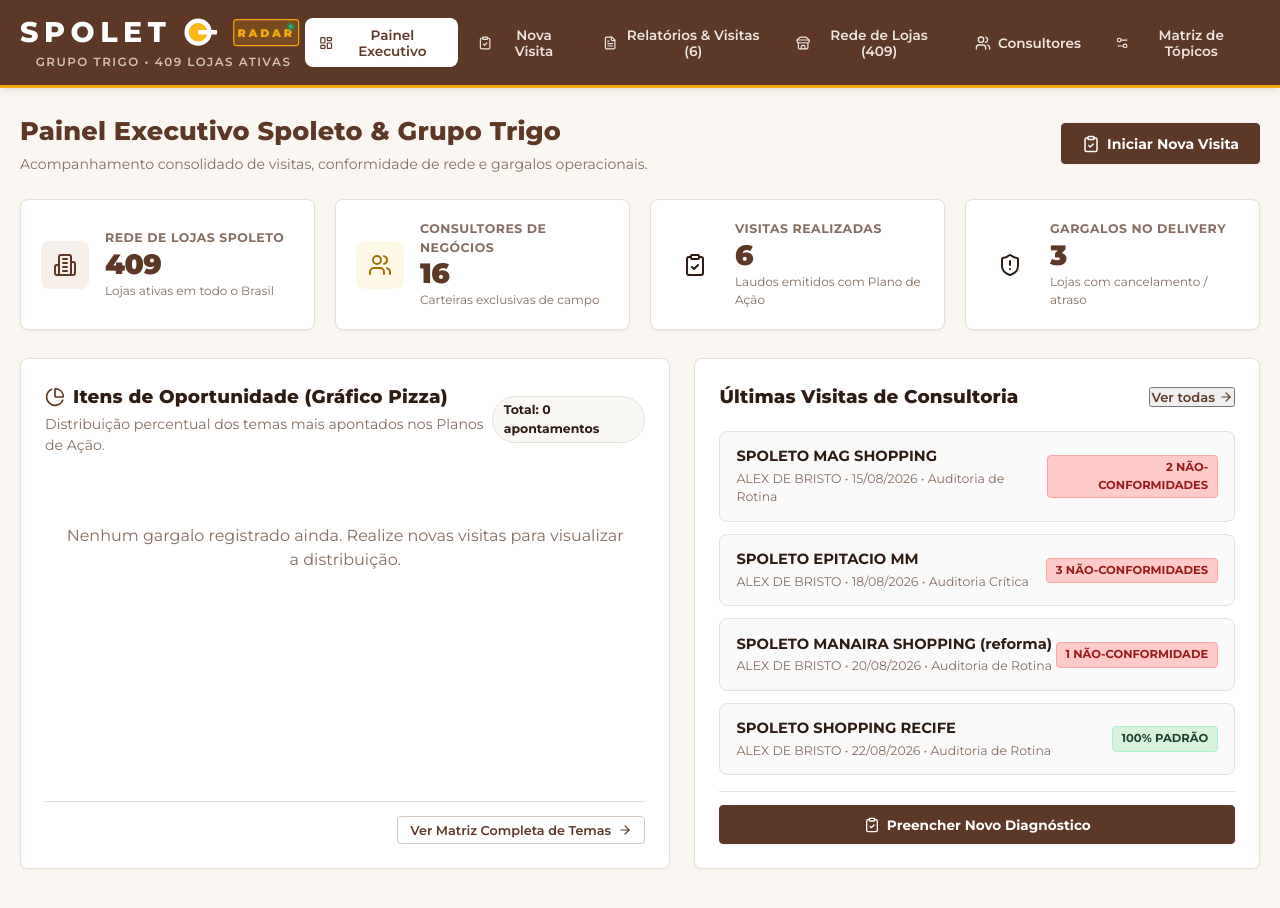
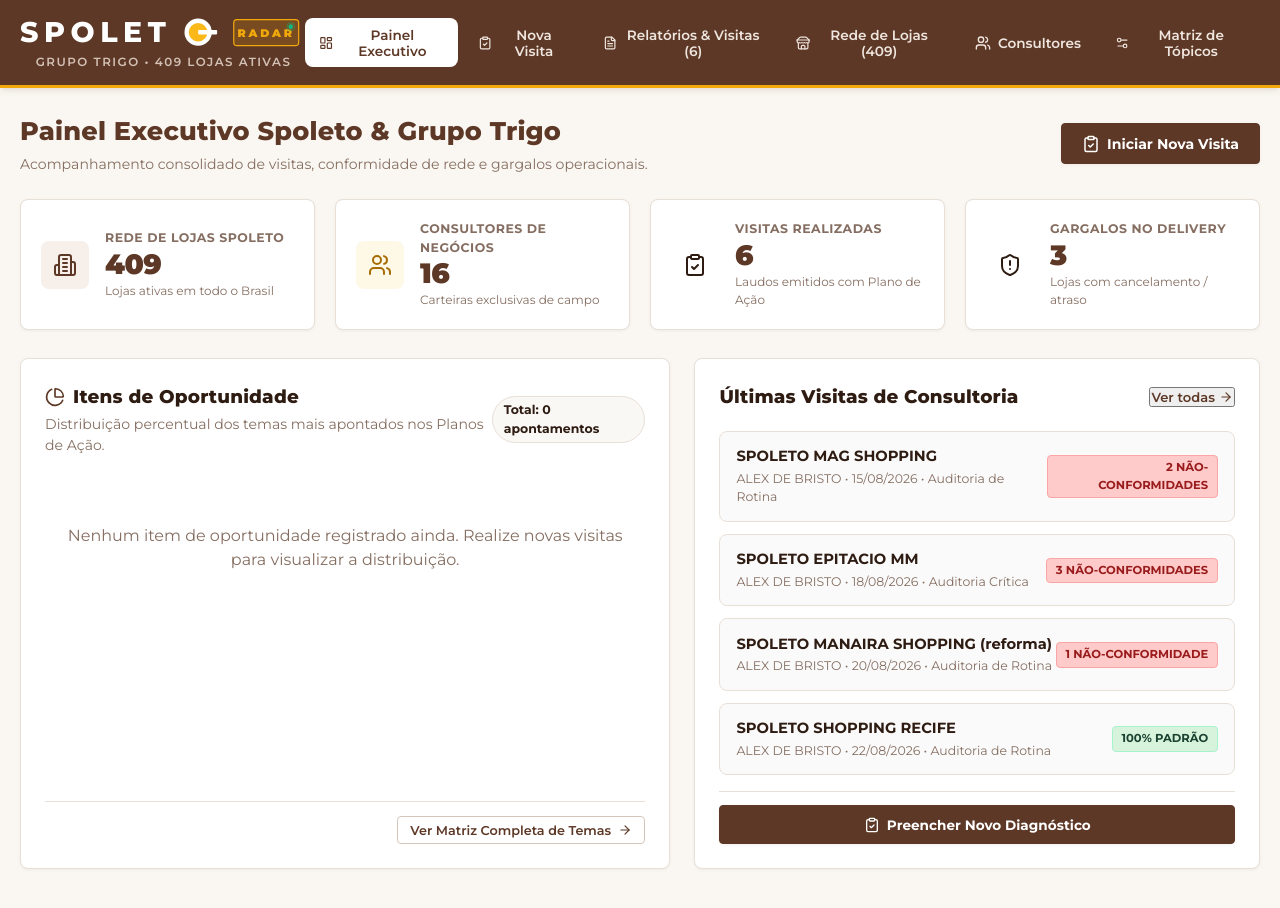
Before and after one commit to lhukas-porto/spoleto-radar, a React (Vite) app: page / in a window 1280 px wide. Shown: the top 908 px of the page. Built offline with nearby package versions, Linux system fonts and the light colour scheme; no server answers; the database is empty.

Commit message:
refactor(dashboard): remover texto Grafico Pizza do titulo de Itens de Oportunidade

```diff
--- a/src/components/DashboardView.jsx
+++ b/src/components/DashboardView.jsx
@@ -140,7 +140,7 @@
               <div>
                 <h3 style={{ fontSize: '1.15rem', color: 'var(--text-main)', display: 'flex', alignItems: 'center', gap: '0.5rem' }}>
                   <PieIcon size={20} color="var(--primary-brown)" />
-                  Itens de Oportunidade (Gráfico Pizza)
+                  Itens de Oportunidade
                 </h3>
                 <p className="section-subtitle">
                   Distribuição percentual dos temas mais apontados nos Planos de Ação.
@@ -154,7 +154,7 @@
 
             {categoryBottlenecks.length === 0 ? (
               <div style={{ padding: '3rem 1rem', textAlign: 'center', color: 'var(--text-muted)' }}>
-                Nenhum gargalo registrado ainda. Realize novas visitas para visualizar a distribuição.
+                Nenhum item de oportunidade registrado ainda. Realize novas visitas para visualizar a distribuição.
               </div>
             ) : (
               <div style={{ display: 'flex', alignItems: 'center', justifyContent: 'space-around', flexWrap: 'wrap', gap: '1.5rem', margin: '1rem 0' }}>
```
